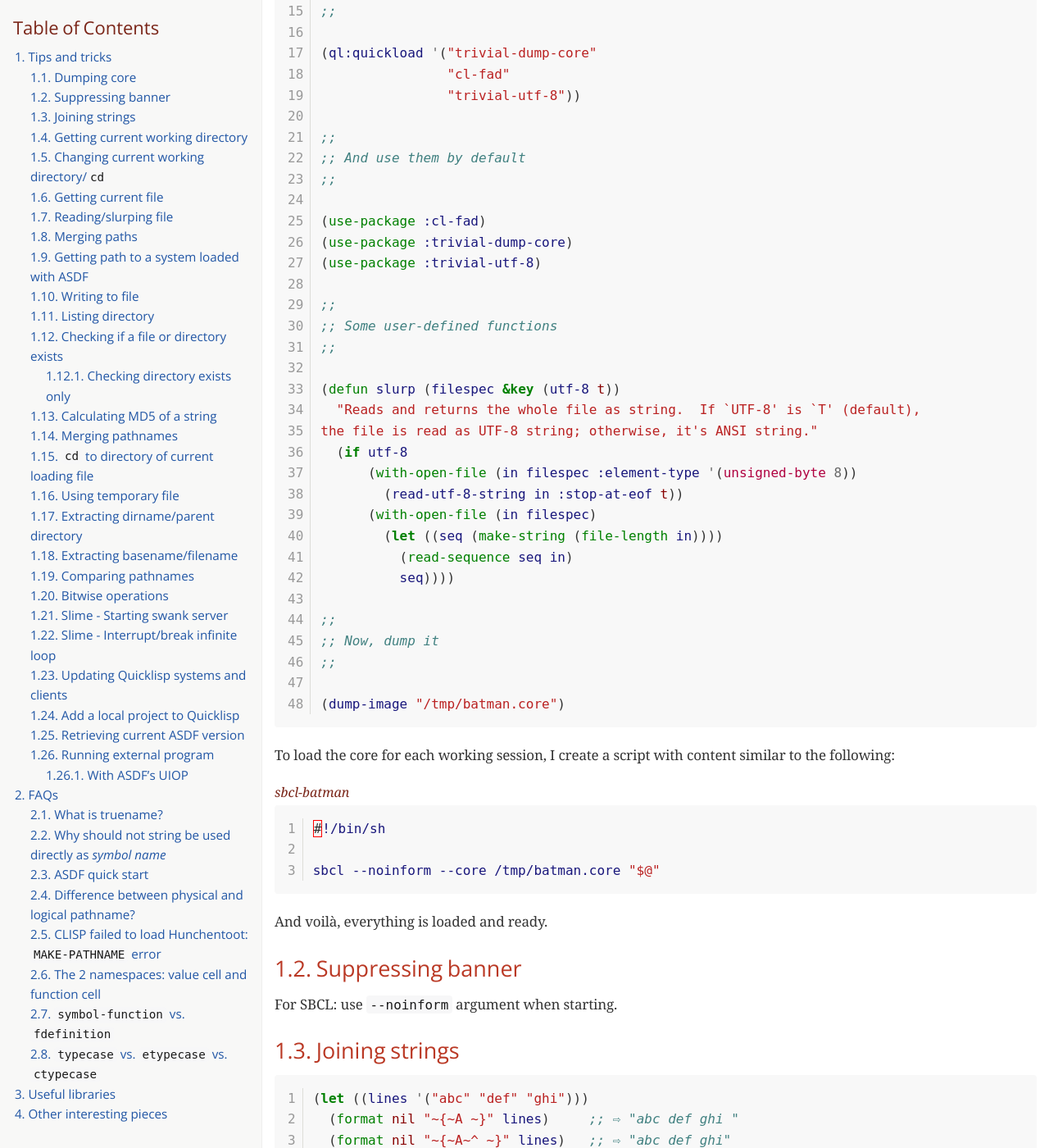
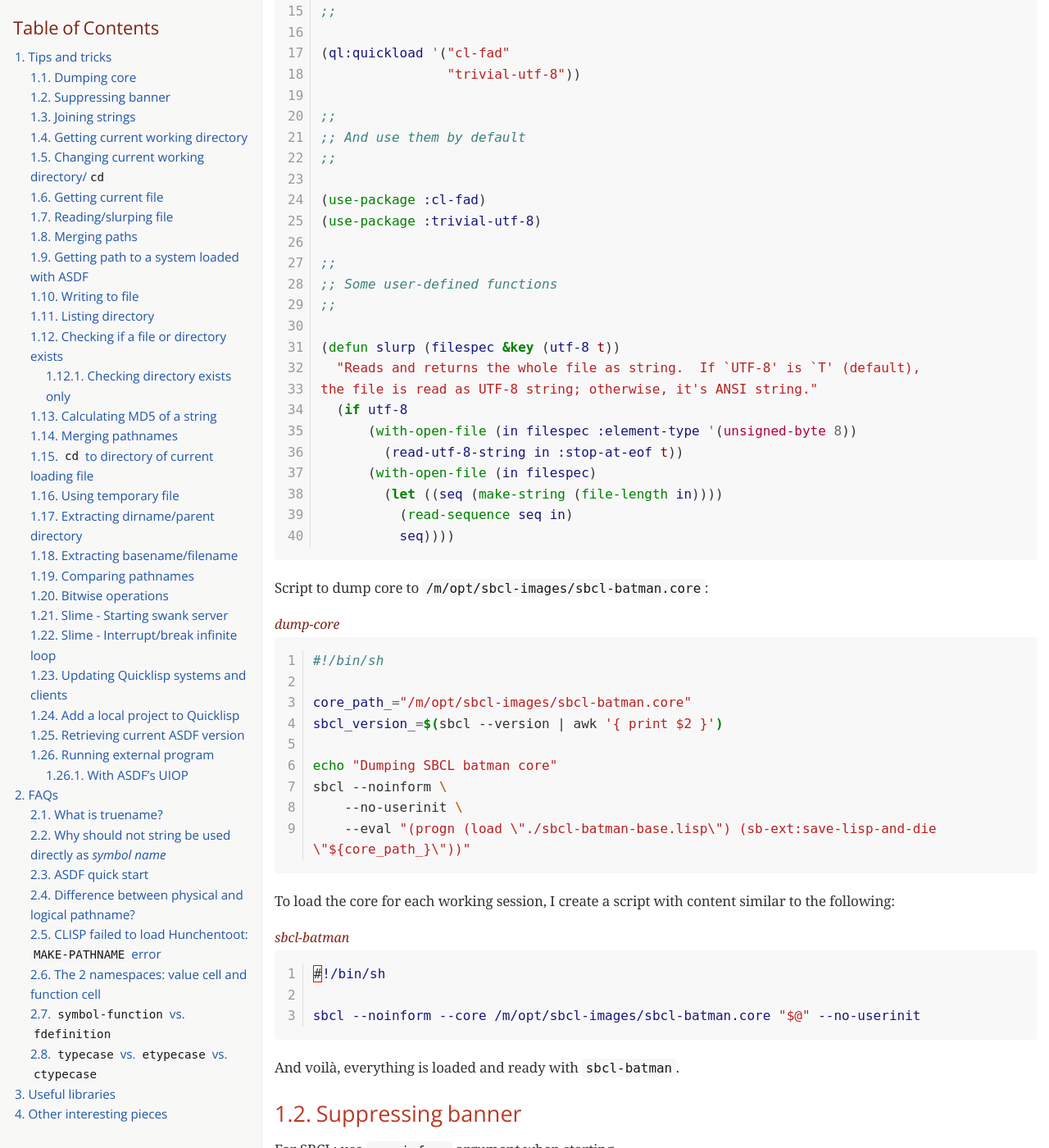
Before and after one commit to cmpitg/cmpitg.github.com, a Jekyll site: the page guides/Common-Lisp.html, which Jekyll copies as it is, in a window 1280 px wide and 1400 px high, scrolled down 750 px. Shown: the whole window at 82% size. Built offline with Jekyll 4.4.1, drawn with Linux system fonts in a browser that asks for light colours; nearby versions of some CDN libraries; some web fonts are replaced; some of the changed text lies outside the part shown.

Commit message:
Update prog lang notes

```diff
--- a/guides/Common-Lisp.html
+++ b/guides/Common-Lisp.html
@@ -549,11 +549,11 @@ body.book #toc,body.book #preamble,body.book h1.sect0,body.book .sect1>h2{page-b
 <h3 id="_dumping_core">1.1. Dumping core</h3>
 <div class="paragraph">
 <p>For better startup time and ease of distribution, I usually load all necessary
-libraries into a core, then dump it with <code>trivial-dump-core</code>.  The code would
+libraries into a core, then dump it with <a href="#dump-core">a script</a>.  The code would
 look similar to this:</p>
 </div>
 <div class="listingblock">
-<div class="title">dump-core.lisp</div>
+<div class="title">sbcl-batman.lisp</div>
 <div class="content">
 <pre class="pygments highlight"><code data-lang="lisp"><table class="pyhltable"><tr><td class="linenos"><div class="linenodiv"> 1
  2
@@ -594,15 +594,7 @@ look similar to this:</p>
 37
 38
 39
-40
-41
-42
-43
-44
-45
-46
-47
-48</div></td><td class="code"><span class="tok-c1">;;</span>
+40</div></td><td class="code"><span class="tok-c1">;;</span>
 <span class="tok-c1">;; Load Quicklisp</span>
 <span class="tok-c1">;;</span>
 
@@ -618,8 +610,7 @@ look similar to this:</p>
 <span class="tok-c1">;; Load necessary packages</span>
 <span class="tok-c1">;;</span>
 
-<span class="tok-p">(</span><span class="tok-nv">ql:quickload</span> <span class="tok-o">&#39;</span><span class="tok-p">(</span><span class="tok-s">&quot;trivial-dump-core&quot;</span>
-                <span class="tok-s">&quot;cl-fad&quot;</span>
+<span class="tok-p">(</span><span class="tok-nv">ql:quickload</span> <span class="tok-o">&#39;</span><span class="tok-p">(</span><span class="tok-s">&quot;cl-fad&quot;</span>
                 <span class="tok-s">&quot;trivial-utf-8&quot;</span><span class="tok-p">))</span>
 
 <span class="tok-c1">;;</span>
@@ -627,7 +618,6 @@ look similar to this:</p>
 <span class="tok-c1">;;</span>
 
 <span class="tok-p">(</span><span class="tok-nb">use-package</span> <span class="tok-ss">:cl-fad</span><span class="tok-p">)</span>
-<span class="tok-p">(</span><span class="tok-nb">use-package</span> <span class="tok-ss">:trivial-dump-core</span><span class="tok-p">)</span>
 <span class="tok-p">(</span><span class="tok-nb">use-package</span> <span class="tok-ss">:trivial-utf-8</span><span class="tok-p">)</span>
 
 <span class="tok-c1">;;</span>
@@ -644,12 +634,32 @@ look similar to this:</p>
         <span class="tok-p">(</span><span class="tok-k">let</span> <span class="tok-p">((</span><span class="tok-nv">seq</span> <span class="tok-p">(</span><span class="tok-nb">make-string</span> <span class="tok-p">(</span><span class="tok-nb">file-length</span> <span class="tok-nv">in</span><span class="tok-p">))))</span>
           <span class="tok-p">(</span><span class="tok-nb">read-sequence</span> <span class="tok-nv">seq</span> <span class="tok-nv">in</span><span class="tok-p">)</span>
           <span class="tok-nv">seq</span><span class="tok-p">))))</span>
-
-<span class="tok-c1">;;</span>
-<span class="tok-c1">;; Now, dump it</span>
-<span class="tok-c1">;;</span>
-
-<span class="tok-p">(</span><span class="tok-nv">dump-image</span> <span class="tok-s">&quot;/tmp/batman.core&quot;</span><span class="tok-p">)</span>
+</td></tr></table></code></pre>
+</div>
+</div>
+<div class="paragraph">
+<p><a id="dump-core"></a> Script to dump core to <code>/m/opt/sbcl-images/sbcl-batman.core</code>:</p>
+</div>
+<div class="listingblock">
+<div class="title">dump-core</div>
+<div class="content">
+<pre class="pygments highlight"><code data-lang="sh"><table class="pyhltable"><tr><td class="linenos"><div class="linenodiv">1
+2
+3
+4
+5
+6
+7
+8
+9</div></td><td class="code"><span class="tok-c">#!/bin/sh</span>
+
+<span class="tok-nv">core_path_</span><span class="tok-o">=</span><span class="tok-s2">&quot;/m/opt/sbcl-images/sbcl-batman.core&quot;</span>
+<span class="tok-nv">sbcl_version_</span><span class="tok-o">=</span><span class="tok-k">$(</span>sbcl --version <span class="tok-p">|</span> awk <span class="tok-s1">&#39;{ print $2 }&#39;</span><span class="tok-k">)</span>
+
+<span class="tok-nb">echo</span> <span class="tok-s2">&quot;Dumping SBCL batman core&quot;</span>
+sbcl --noinform <span class="tok-se">\</span>
+    --no-userinit <span class="tok-se">\</span>
+    --eval <span class="tok-s2">&quot;(progn (load \&quot;./sbcl-batman-base.lisp\&quot;) (sb-ext:save-lisp-and-die \&quot;${core_path_}\&quot;))&quot;</span>
 </td></tr></table></code></pre>
 </div>
 </div>
@@ -664,12 +674,12 @@ similar to the following:</p>
 2
 3</div></td><td class="code"><span class="tok-err">#</span><span class="tok-nv">!/bin/sh</span>
 
-<span class="tok-nv">sbcl</span> <span class="tok-nv">--noinform</span> <span class="tok-nv">--core</span> <span class="tok-nv">/tmp/batman.core</span> <span class="tok-s">&quot;$@&quot;</span>
-</td></tr></table></code></pre>
-</div>
-</div>
-<div class="paragraph">
-<p>And voilà, everything is loaded and ready.</p>
+<span class="tok-nv">sbcl</span> <span class="tok-nv">--noinform</span> <span class="tok-nv">--core</span> <span class="tok-nv">/m/opt/sbcl-images/sbcl-batman.core</span> <span class="tok-s">&quot;$@&quot;</span> <span class="tok-nv">--no-userinit</span>
+</td></tr></table></code></pre>
+</div>
+</div>
+<div class="paragraph">
+<p>And voilà, everything is loaded and ready with <code>sbcl-batman</code>.</p>
 </div>
 </div>
 <div class="sect2">
```
Also changed, not shown: other parts of guides/Common-Lisp.html (+1 -1 lines).
